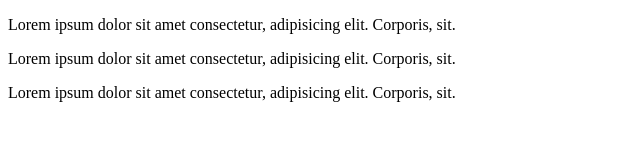
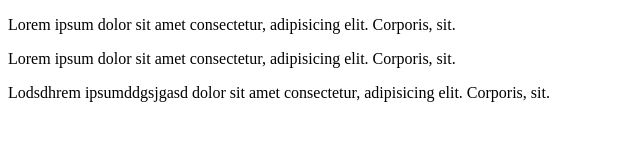
Before and after one commit to decoderAbinash/microservice-a, a plain HTML site: page index.html in a window 1280 px wide. Shown: the whole page, without its empty margins (0-640 px from the left). Drawn offline with Linux system fonts and the light colour scheme.

Commit message:
msg edited line 3

```diff
--- a/index.html
+++ b/index.html
@@ -8,6 +8,6 @@
 <body>
     <p>Lorem ipsum dolor sit amet consectetur, adipisicing elit. Corporis, sit.</p>
     <p>Lorem ipsum dolor sit amet consectetur, adipisicing elit. Corporis, sit.</p>
-    <p>Lorem ipsum dolor sit amet consectetur, adipisicing elit. Corporis, sit.</p>
+    <p>Lodsdhrem ipsumddgsjgasd dolor sit amet consectetur, adipisicing elit. Corporis, sit.</p>
 </body>
 </html>
```
